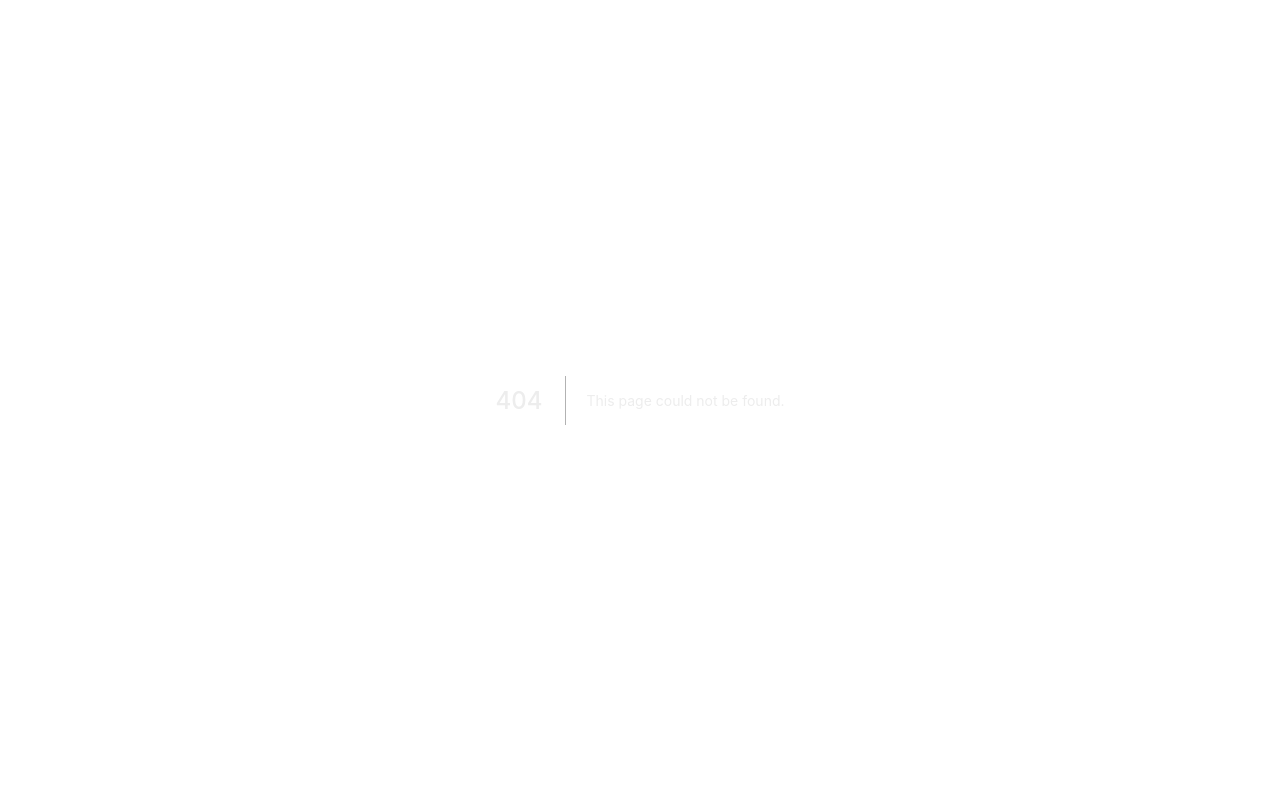
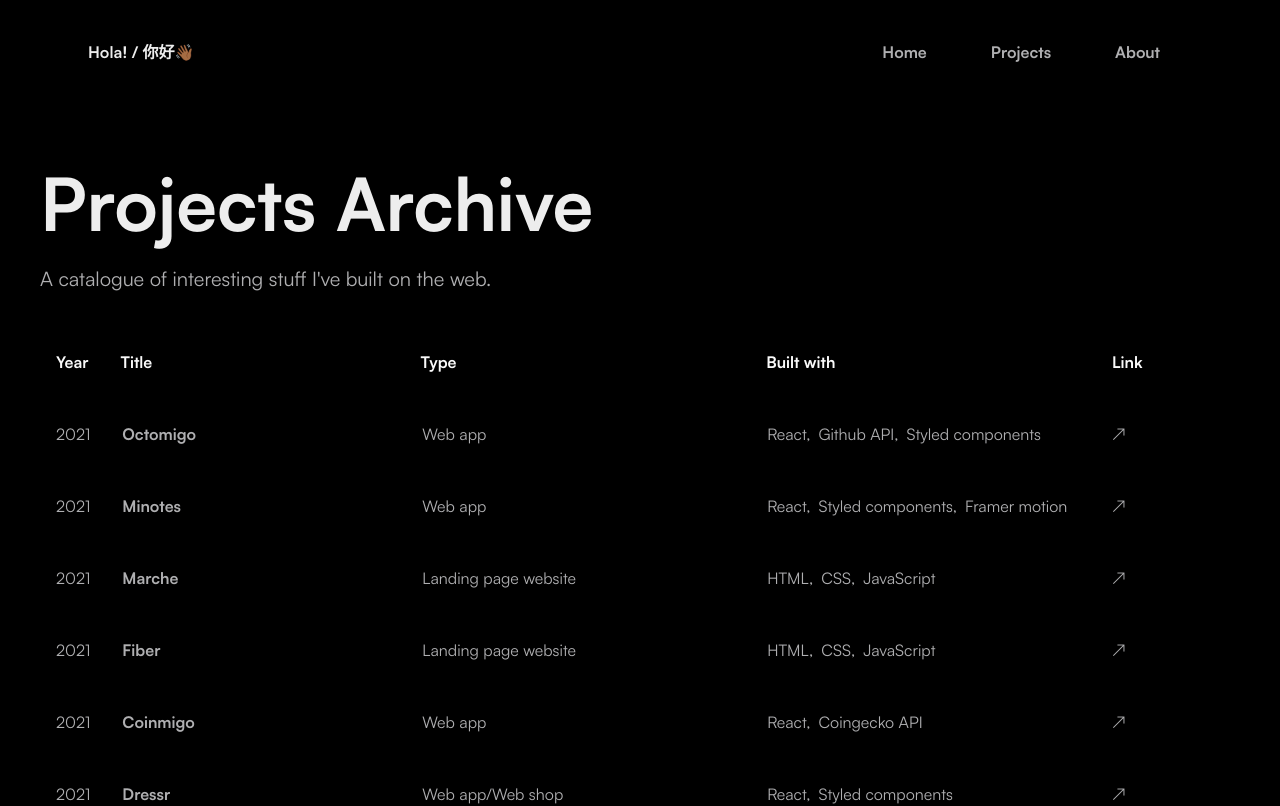
Before and after one commit to gzkdev/portfolio-archive, a Next.js app: page /projects in a window 1280 px wide. Before the commit this address had no page. Shown: the top 806 px of the page. Built offline with nearby package versions, Linux system fonts and the light colour scheme.

Commit message:
refactor: updated projects page and header menu links

```diff
--- a/components/Header.jsx
+++ b/components/Header.jsx
@@ -22,7 +22,7 @@ function Header() {
               </Link>
             </li>
             <li>
-              <Link href="/#projects">
+              <Link href="/projects">
                 <a>Projects</a>
               </Link>
             </li>
```
Also changed, not shown: pages/projects.js (renamed from pages/works.js).
